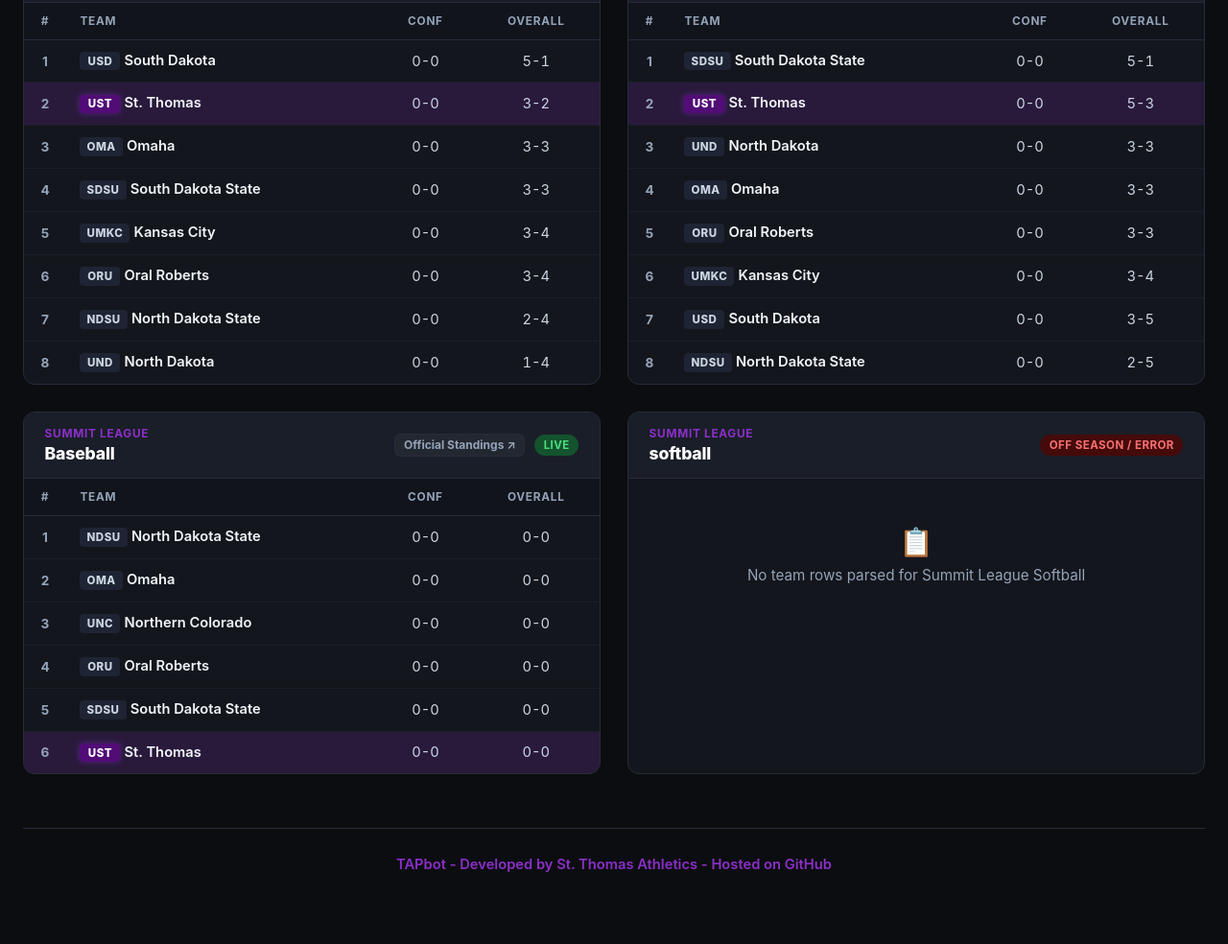
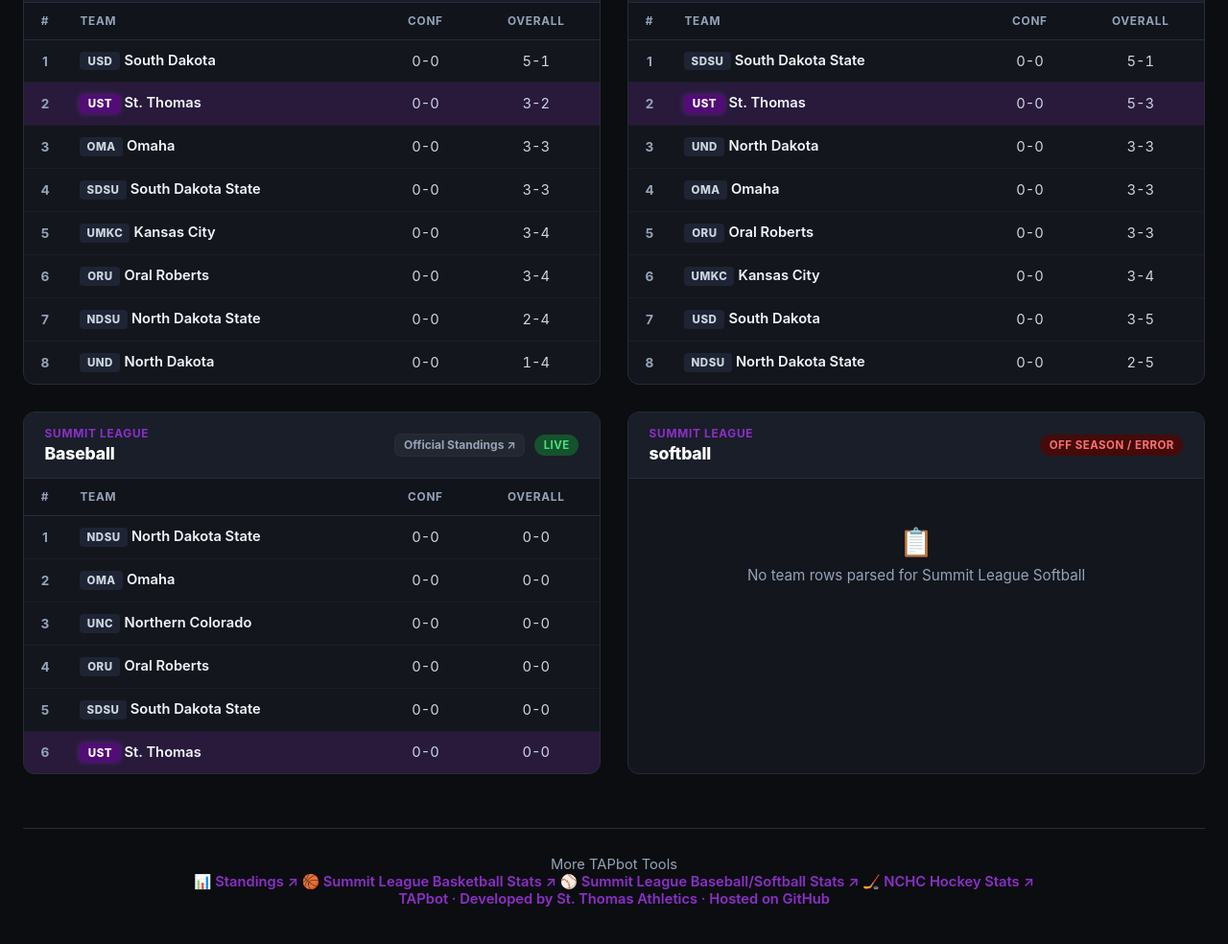
Before and after one commit to TAPbot-Xpression/TAPstandings, a plain HTML site: page docs/index.html in a window 1280 px wide. Shown: the part 3472-4456 px from the top of the page at 96% size. Drawn offline with Linux system fonts and the light colour scheme.

Commit message:
Update index.html

```diff
--- a/docs/index.html
+++ b/docs/index.html
@@ -478,11 +478,34 @@
       </div>
     </div>
 
-    <footer>
-      <a href="https://github.com/TAPbot-Xpression/TAPstandings" target="_blank" rel="noopener noreferrer">
-        TAPbot - Developed by St. Thomas Athletics - Hosted on GitHub
+    <!-- Footer -->
+<footer>
+  <!-- TAPbot Network Links -->
+  <div>
+    <div class="footer-nav-label">More TAPbot Tools</div>
+    <div class="footer-links">
+      <a href="https://tapbot-xpression.github.io/TAPstandings/" target="_blank" rel="noopener noreferrer" class="footer-btn">
+        📊 Standings ↗
       </a>
-    </footer>
+      <a href="https://tapbot-xpression.github.io/TAP_basketball_seasonstats/" target="_blank" rel="noopener noreferrer" class="footer-btn">
+        🏀 Summit League Basketball Stats ↗
+      </a>
+      <a href="https://tapbot-xpression.github.io/TAPbaseballseason/" target="_blank" rel="noopener noreferrer" class="footer-btn">
+        ⚾ Summit League Baseball/Softball Stats ↗
+      </a>
+      <a href="https://tapbot-xpression.github.io/TAPbot_hockey_season/" target="_blank" rel="noopener noreferrer" class="footer-btn">
+        🏒 NCHC Hockey Stats ↗
+      </a>
+    </div>
+  </div>
+
+  <!-- Credit Line -->
+  <div class="footer-main">
+    <a href="https://github.com/TAPbot-Xpression" target="_blank" rel="noopener noreferrer">
+      TAPbot · Developed by St. Thomas Athletics · Hosted on GitHub
+    </a>
+  </div>
+</footer>
 
   </div>
 
```
